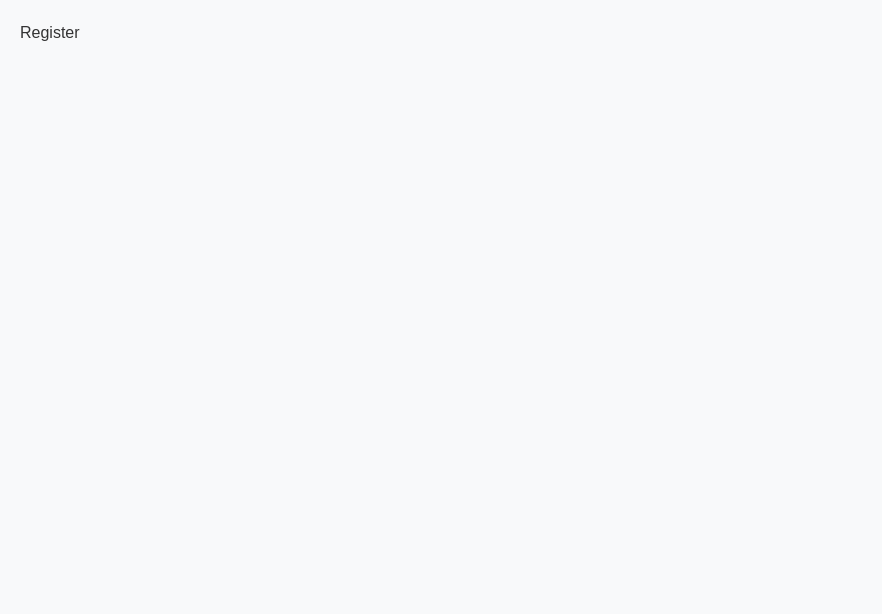
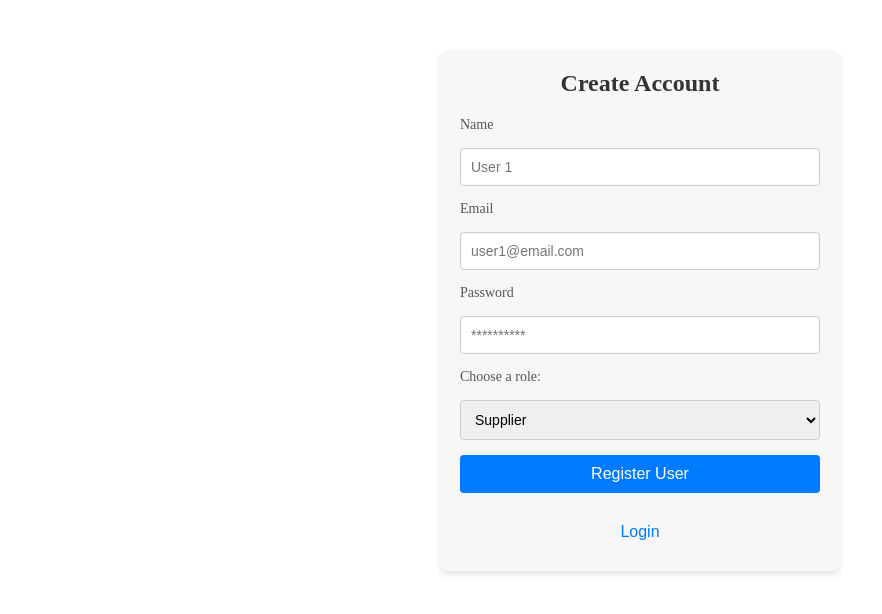
Before and after one commit to Aristox173/autohub-webproject, a React (Create React App) app: page /register in a window 1280 px wide. Shown: the top 614 px of the page, without its empty margins (0-882 px from the left). Built offline with nearby package versions, Linux system fonts and the light colour scheme; no server answers.

Commit message:
Add User Registration

```diff
--- a/src/controllers/userController.ts
+++ b/src/controllers/userController.ts
@@ -0,0 +1,26 @@
+import {
+  createUserWithEmailAndPassword,
+  signInWithEmailAndPassword,
+} from "firebase/auth";
+import { auth, db } from "../utils/firebase";
+import { doc, getDoc, serverTimestamp, setDoc } from "firebase/firestore";
+import { User } from "../models/user";
+
+export const registerUser = async (userData: User) => {
+  try {
+    const userCredential = await createUserWithEmailAndPassword(
+      auth,
+      userData.email,
+      userData.password
+    );
+
+    await setDoc(doc(db, "user", userCredential.user.uid), {
+      ...userData,
+      timestamp: serverTimestamp(),
+    });
+
+    return userCredential.user;
+  } catch (error) {
+    throw error;
+  }
+};
--- a/src/styles/index.css
+++ b/src/styles/index.css
@@ -3,184 +3,3 @@
   padding: 0;
   box-sizing: border-box;
 }
-
-body {
-  font-family: Arial, sans-serif;
-  line-height: 1.6;
-  background-color: #f8f9fa;
-  color: #333;
-  padding: 20px;
-}
-
-h1,
-h2,
-h3,
-h4,
-h5,
-h6 {
-  margin-bottom: 20px;
-  line-height: 1.2;
-}
-
-h1 {
-  font-size: 2em;
-}
-h2 {
-  font-size: 1.75em;
-}
-h3 {
-  font-size: 1.5em;
-}
-h4 {
-  font-size: 1.25em;
-}
-h5 {
-  font-size: 1em;
-}
-h6 {
-  font-size: 0.875em;
-}
-
-a {
-  color: #007bff;
-  text-decoration: none;
-}
-
-a:hover {
-  text-decoration: underline;
-}
-
-.container {
-  max-width: 1200px;
-  margin: 0 auto;
-  padding: 0 15px;
-}
-
-.row {
-  display: flex;
-  flex-wrap: wrap;
-}
-
-.col {
-  flex: 1;
-  padding: 15px;
-}
-
-.btn {
-  display: inline-block;
-  padding: 10px 20px;
-  font-size: 1em;
-  border: none;
-  border-radius: 5px;
-  cursor: pointer;
-  background-color: #007bff;
-  color: white;
-  text-align: center;
-}
-
-button:hover,
-.btn:hover {
-  background-color: #0056b3;
-}
-
-button:disabled,
-.btn:disabled {
-  background-color: #6c757d;
-  cursor: not-allowed;
-}
-
-input,
-textarea,
-select {
-  width: 100%;
-  padding: 10px;
-  margin-bottom: 10px;
-  border: 1px solid #ccc;
-  border-radius: 5px;
-  font-size: 1em;
-}
-
-input:focus,
-textarea:focus,
-select:focus {
-  outline: none;
-  border-color: #007bff;
-}
-
-label {
-  display: block;
-  margin-bottom: 5px;
-  font-weight: bold;
-}
-
-table {
-  width: 100%;
-  border-collapse: collapse;
-  margin-bottom: 20px;
-}
-
-th,
-td {
-  padding: 10px;
-  border: 1px solid #ddd;
-  text-align: left;
-}
-
-th {
-  background-color: #f1f1f1;
-}
-
-.mt-1 {
-  margin-top: 0.25rem;
-}
-.mt-2 {
-  margin-top: 0.5rem;
-}
-.mt-3 {
-  margin-top: 1rem;
-}
-.mt-4 {
-  margin-top: 1.5rem;
-}
-.mt-5 {
-  margin-top: 3rem;
-}
-
-.mb-1 {
-  margin-bottom: 0.25rem;
-}
-.mb-2 {
-  margin-bottom: 0.5rem;
-}
-.mb-3 {
-  margin-bottom: 1rem;
-}
-.mb-4 {
-  margin-bottom: 1.5rem;
-}
-.mb-5 {
-  margin-bottom: 3rem;
-}
-
-.text-center {
-  text-align: center;
-}
-.text-right {
-  text-align: right;
-}
-.text-left {
-  text-align: left;
-}
-
-.d-flex {
-  display: flex;
-}
-.justify-content-center {
-  justify-content: center;
-}
-.justify-content-between {
-  justify-content: space-between;
-}
-.align-items-center {
-  align-items: center;
-}
--- /dev/null
+++ b/src/styles/register.css
@@ -0,0 +1,75 @@
+.register-container {
+  max-width: 400px;
+  margin: 50px auto;
+  padding: 20px;
+  background-color: #f7f7f7;
+  border-radius: 8px;
+  box-shadow: 0 4px 6px rgba(0, 0, 0, 0.1);
+  text-align: center;
+}
+
+.register-container h1 {
+  margin-bottom: 20px;
+  font-size: 24px;
+  color: #333;
+}
+
+.register-form {
+  display: flex;
+  flex-direction: column;
+  gap: 15px;
+}
+
+.register-form label {
+  font-size: 14px;
+  color: #555;
+  text-align: left;
+}
+
+.register-form input,
+.register-form select {
+  padding: 10px;
+  font-size: 14px;
+  border: 1px solid #ccc;
+  border-radius: 4px;
+  width: 100%;
+  outline: none;
+}
+
+.register-form input:focus,
+.register-form select:focus {
+  border-color: #007bff;
+}
+
+.register-button {
+  padding: 10px;
+  font-size: 16px;
+  color: #fff;
+  background-color: #007bff;
+  border: none;
+  border-radius: 4px;
+  cursor: pointer;
+}
+
+.register-button:hover {
+  background-color: #0056b3;
+}
+
+.login-button {
+  margin-top: 20px;
+  padding: 10px;
+  font-size: 16px;
+  color: #007bff;
+  background-color: transparent;
+  border: none;
+  cursor: pointer;
+}
+
+.login-button a {
+  text-decoration: none;
+  color: inherit;
+}
+
+.login-button:hover {
+  text-decoration: underline;
+}
--- a/src/views/Register.jsx
+++ b/src/views/Register.jsx
@@ -1,7 +1,82 @@
-import React from "react";
+import { useState } from "react";
+import { Link, useNavigate } from "react-router-dom";
+import { registerUser } from "../controllers/userController.ts";
+import "../styles/register.css";
 
 const Register = () => {
-  return <div>Register</div>;
+  const [userData, setUserData] = useState({
+    name: "",
+    email: "",
+    password: "",
+    isSupplier: true,
+  });
+  const navigate = useNavigate();
+
+  const handleInput = (e) => {
+    const { id, value } = e.target;
+    setUserData({
+      ...userData,
+      [id]: id === "isSupplier" ? value === "true" : value,
+    });
+  };
+
+  const handleAdd = async (e) => {
+    e.preventDefault();
+
+    try {
+      await registerUser(userData);
+      navigate("/login");
+    } catch (error) {
+      console.error(error);
+    }
+  };
+
+  return (
+    <div className="register-container">
+      <h1>Create Account</h1>
+      <form onSubmit={handleAdd} className="register-form">
+        <label htmlFor="name">Name</label>
+        <input
+          id="name"
+          type="text"
+          placeholder="User 1"
+          value={userData.name}
+          onChange={handleInput}
+        />
+        <label htmlFor="email">Email</label>
+        <input
+          id="email"
+          type="email"
+          placeholder="user1@email.com"
+          value={userData.email}
+          onChange={handleInput}
+        />
+        <label htmlFor="password">Password</label>
+        <input
+          id="password"
+          type="password"
+          placeholder="**********"
+          value={userData.password}
+          onChange={handleInput}
+        />
+        <label htmlFor="isSupplier">Choose a role:</label>
+        <select
+          id="isSupplier"
+          value={userData.isSupplier}
+          onChange={handleInput}
+        >
+          <option value="true">Supplier</option>
+          <option value="false">Mechanic</option>
+        </select>
+        <button type="submit" className="register-button">
+          Register User
+        </button>
+      </form>
+      <button className="login-button">
+        <Link to="/login">Login</Link>
+      </button>
+    </div>
+  );
 };
 
 export default Register;
```
